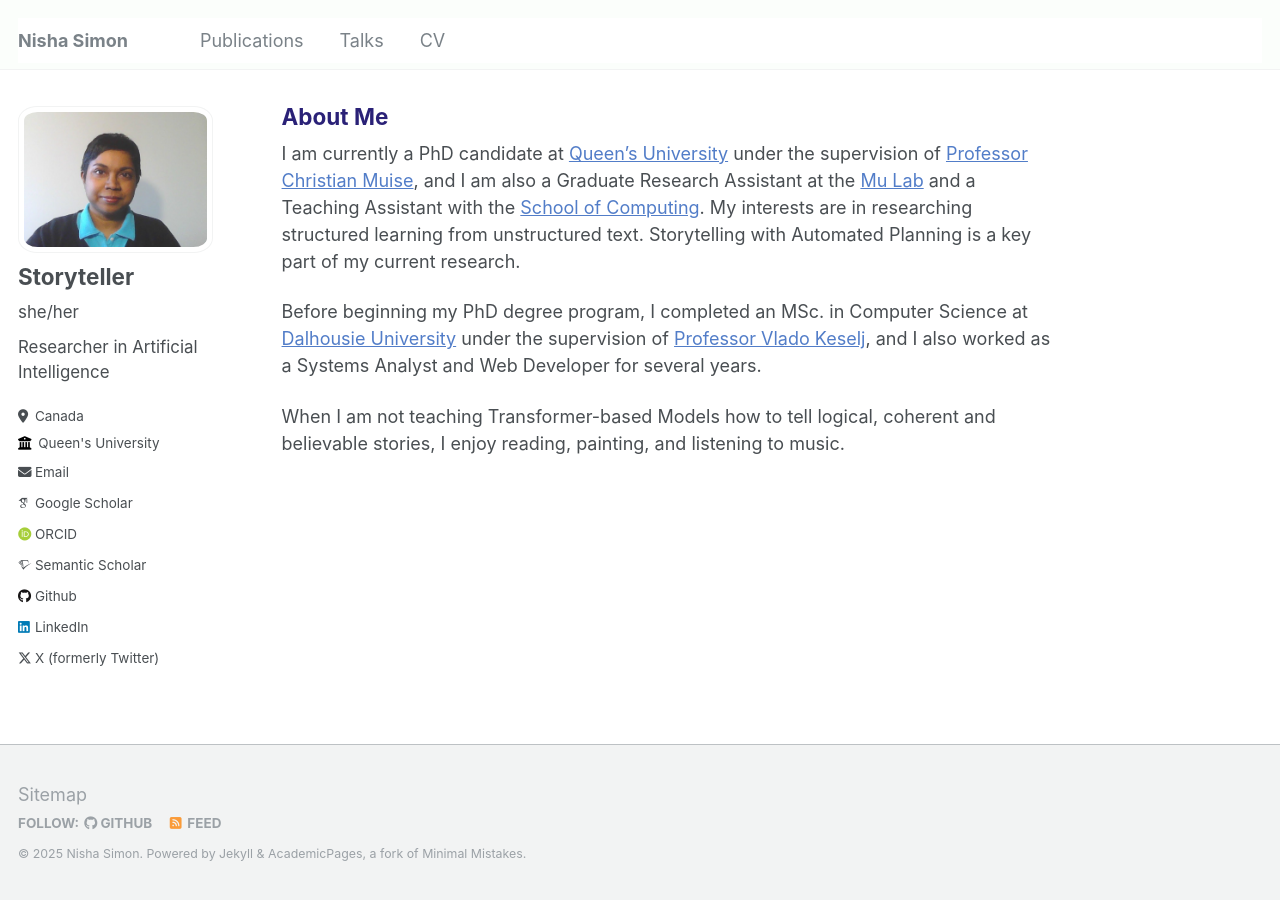
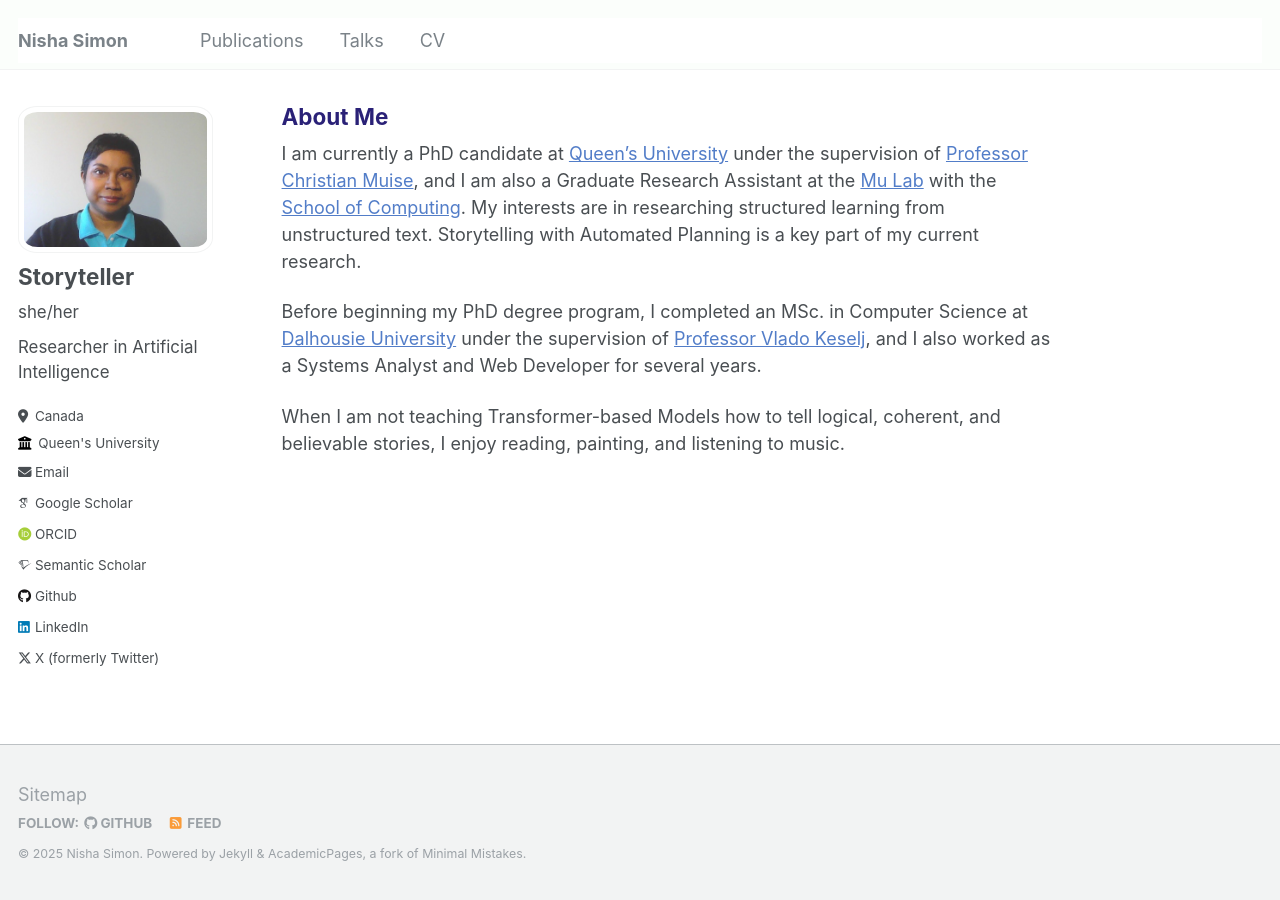
Before and after one commit to nisimon48/nisimon48.github.io, a Jekyll site: the page built from _pages/about.md, in a window 1280 px wide. Built offline with Jekyll 4.4.1, drawn with Linux system fonts in a browser that asks for light colours; some web fonts are replaced.

Commit message:
Updating Profile page

```diff
--- a/_pages/about.md
+++ b/_pages/about.md
@@ -7,8 +7,8 @@ redirect_from:
   - /about.html
 ---
 
-I am currently a PhD candidate at [Queen's University](https://www.queensu.ca/) under the supervision of [Professor Christian Muise](https://www.haz.ca/), and I am also a Graduate Research Assistant at the [Mu Lab](https://mulab.ai/) and a Teaching Assistant with the [School of Computing](https://www.cs.queensu.ca/). My interests are in researching structured learning from unstructured text. Storytelling with Automated Planning is a key part of my current research.
+I am currently a PhD candidate at [Queen's University](https://www.queensu.ca/) under the supervision of [Professor Christian Muise](https://www.haz.ca/), and I am also a Graduate Research Assistant at the [Mu Lab](https://mulab.ai/) with the [School of Computing](https://www.cs.queensu.ca/). My interests are in researching structured learning from unstructured text. Storytelling with Automated Planning is a key part of my current research.
 
 Before beginning my PhD degree program, I completed an MSc. in Computer Science at [Dalhousie University](https://www.dal.ca/) under the supervision of [Professor Vlado Keselj](https://web.cs.dal.ca/~vlado/), and I also worked as a Systems Analyst and Web Developer for several years.
 
-When I am not teaching Transformer-based Models how to tell logical, coherent and believable stories, I enjoy reading, painting, and listening to music.
+When I am not teaching Transformer-based Models how to tell logical, coherent, and believable stories, I enjoy reading, painting, and listening to music.
```
